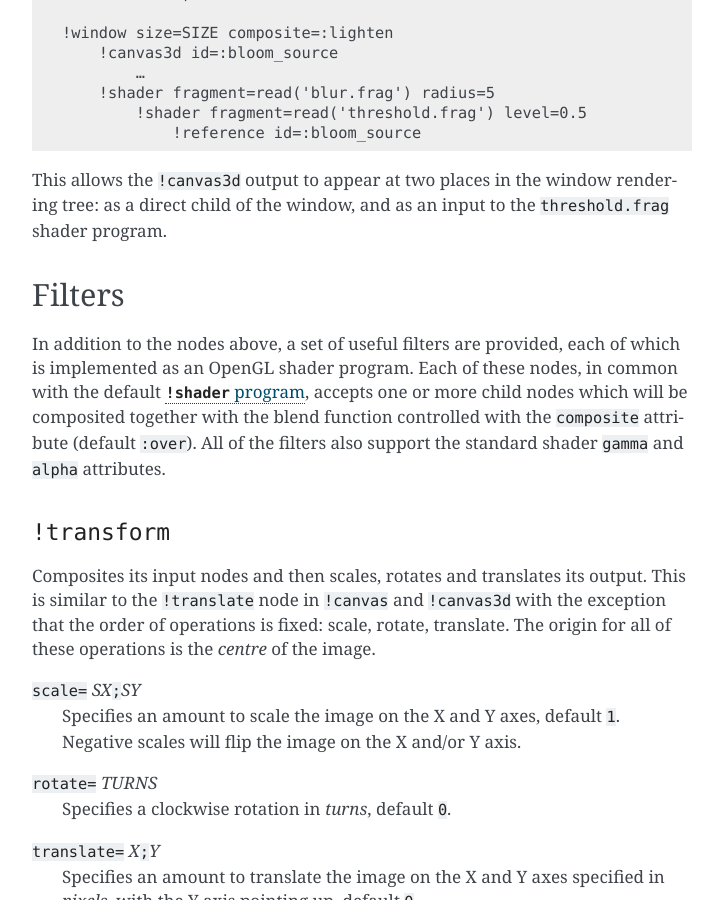
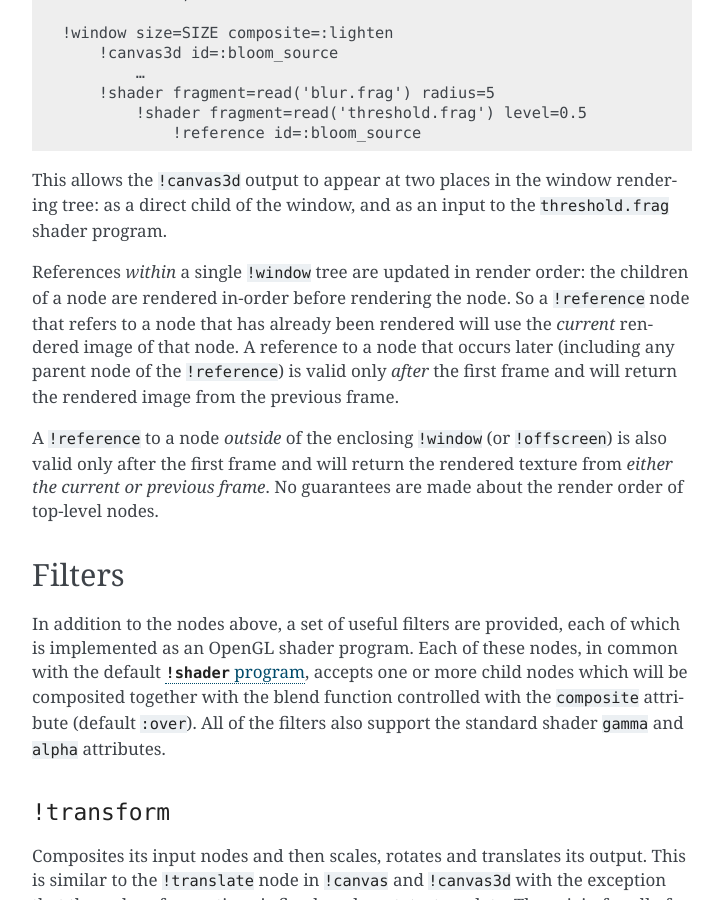
Before and after one commit to jonathanhogg/flitter, a Sphinx documentation site: the page built from docs/windows.md, in a window 1280 px wide and 900 px high, scrolled down 11953 px. Shown: the whole window, without its empty margins (388-1111 px from the left). Built offline with Sphinx 7.4.7, drawn with Linux system fonts in a browser that asks for light colours.

Commit message:
Be clearer, in general, about how references work

```diff
--- a/docs/windows.md
+++ b/docs/windows.md
@@ -536,6 +536,18 @@ This allows the `!canvas3d` output to appear at two places in the window
 rendering tree: as a direct child of the window, and as an input to the
 `threshold.frag` shader program.
 
+References *within* a single `!window` tree are updated in render order: the
+children of a node are rendered in-order before rendering the node. So a
+`!reference` node that refers to a node that has already been rendered will
+use the *current* rendered image of that node. A reference to a node that occurs
+later (including any parent node of the `!reference`) is valid only *after* the
+first frame and will return the rendered image from the previous frame.
+
+A `!reference` to a node *outside* of the enclosing `!window` (or `!offscreen`)
+is also valid only after the first frame and will return the rendered texture
+from *either the current or previous frame*. No guarantees are made about the
+render order of top-level nodes.
+
 ## Filters
 
 In addition to the nodes above, a set of useful filters are provided, each of
```
Also changed, not shown: docs/builtins.md (+4 -3 lines), 5 other files.
